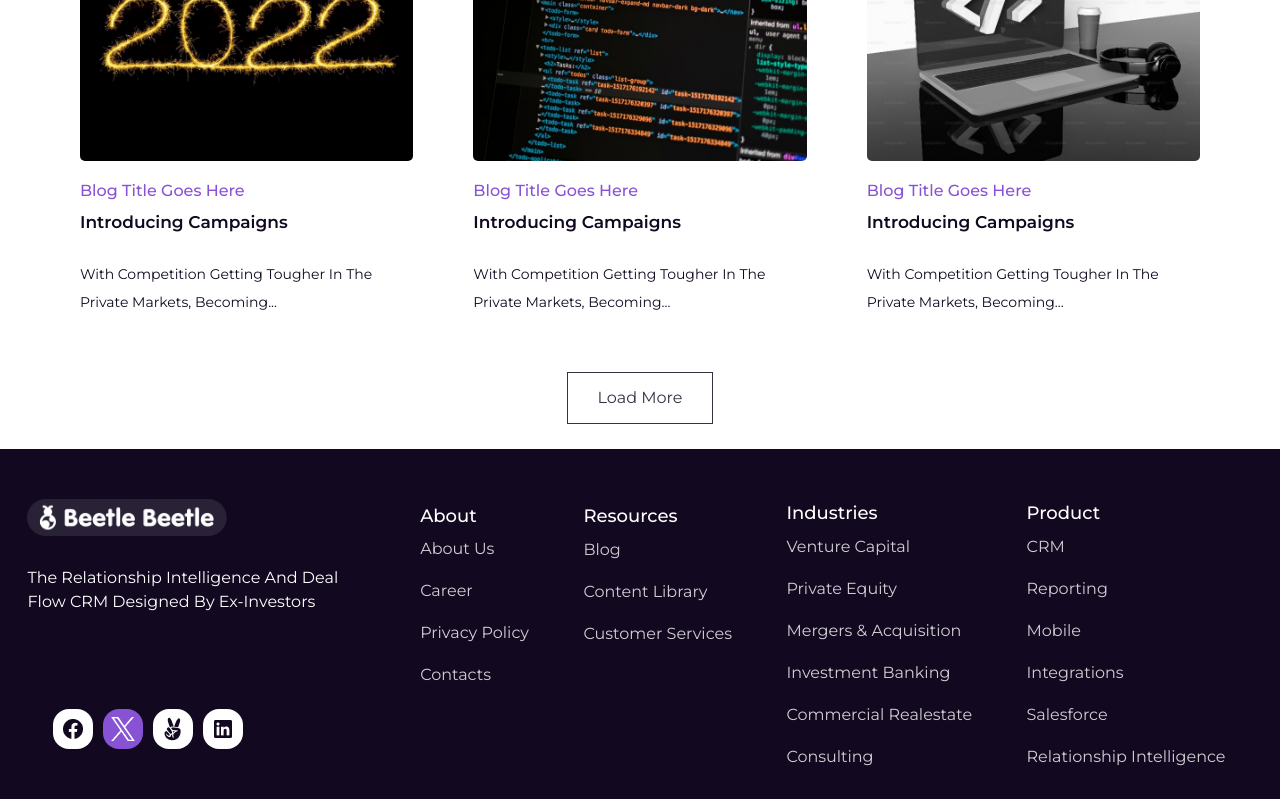
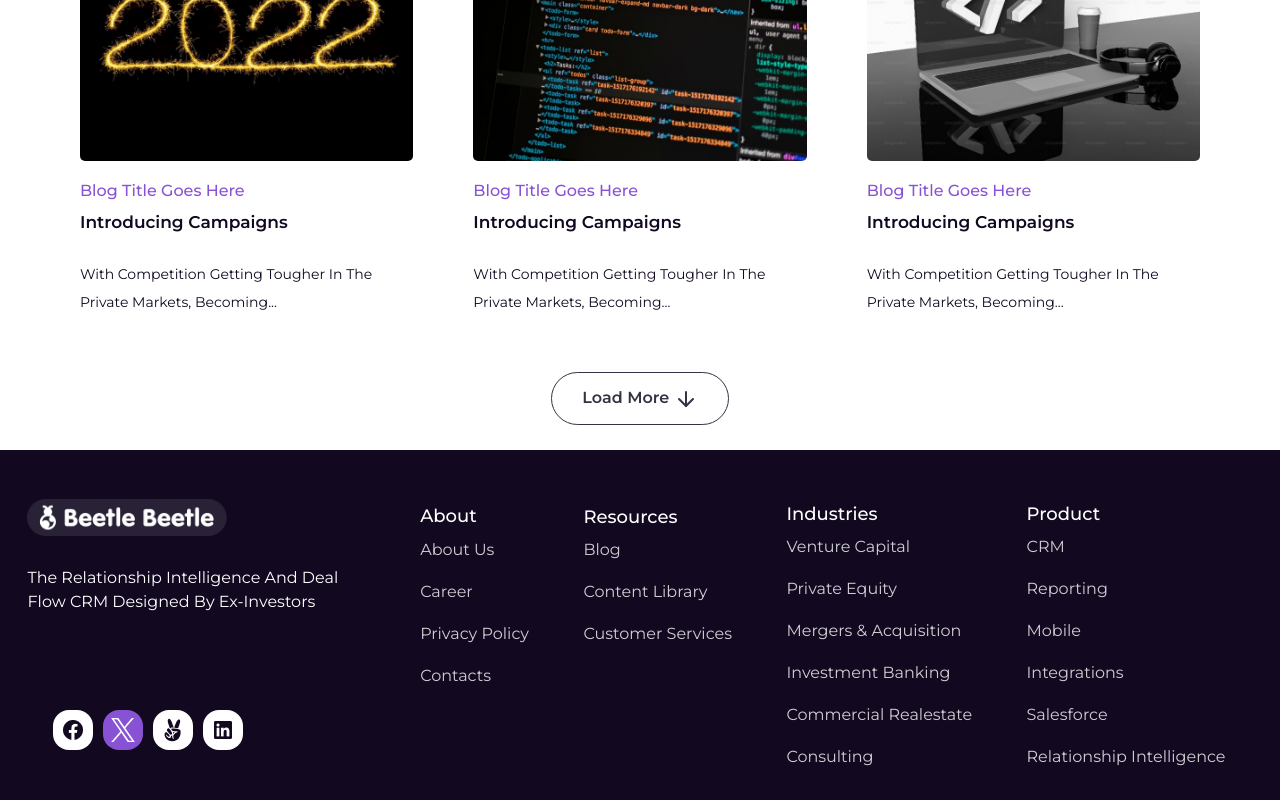
Before and after one commit to Anshuman1609/assignment, a React (Create React App) app: page / in a window 1280 px wide. Shown: the part 1214-2014 px from the top of the page. Built offline with nearby package versions, Linux system fonts and the light colour scheme; a web font is replaced by a local one.

Commit message:
load-more

```diff
--- a/src/components/Btest.js
+++ b/src/components/Btest.js
@@ -3,6 +3,7 @@ import '../styles/Btest.css';
 import img2022 from '../imges/2022.jpg';
 import coding from '../imges/coding.jpg';
 import frag from '../imges/frag.jpg';
+import { ArrowDown } from 'lucide-react';
 
 const Btest = () => {
     useEffect(() => {
@@ -98,7 +99,7 @@ const Btest = () => {
 
                 </div>
 
-                <div id="load-more"> load more </div>
+                <div id="load-more"> load more <ArrowDown /> </div>
 
             </div>
         </>
--- a/src/styles/Btest.css
+++ b/src/styles/Btest.css
@@ -112,10 +112,12 @@
     display: inline-block;
     padding: 13px 30px;
     border: 1px solid #334;
+    border-radius: 83px;
     color: #334;
     font-size: 16px;
     background-color: #fff;
     cursor: pointer;
+    font-weight: 700;
 }
 
 #load-more:hover {
```
